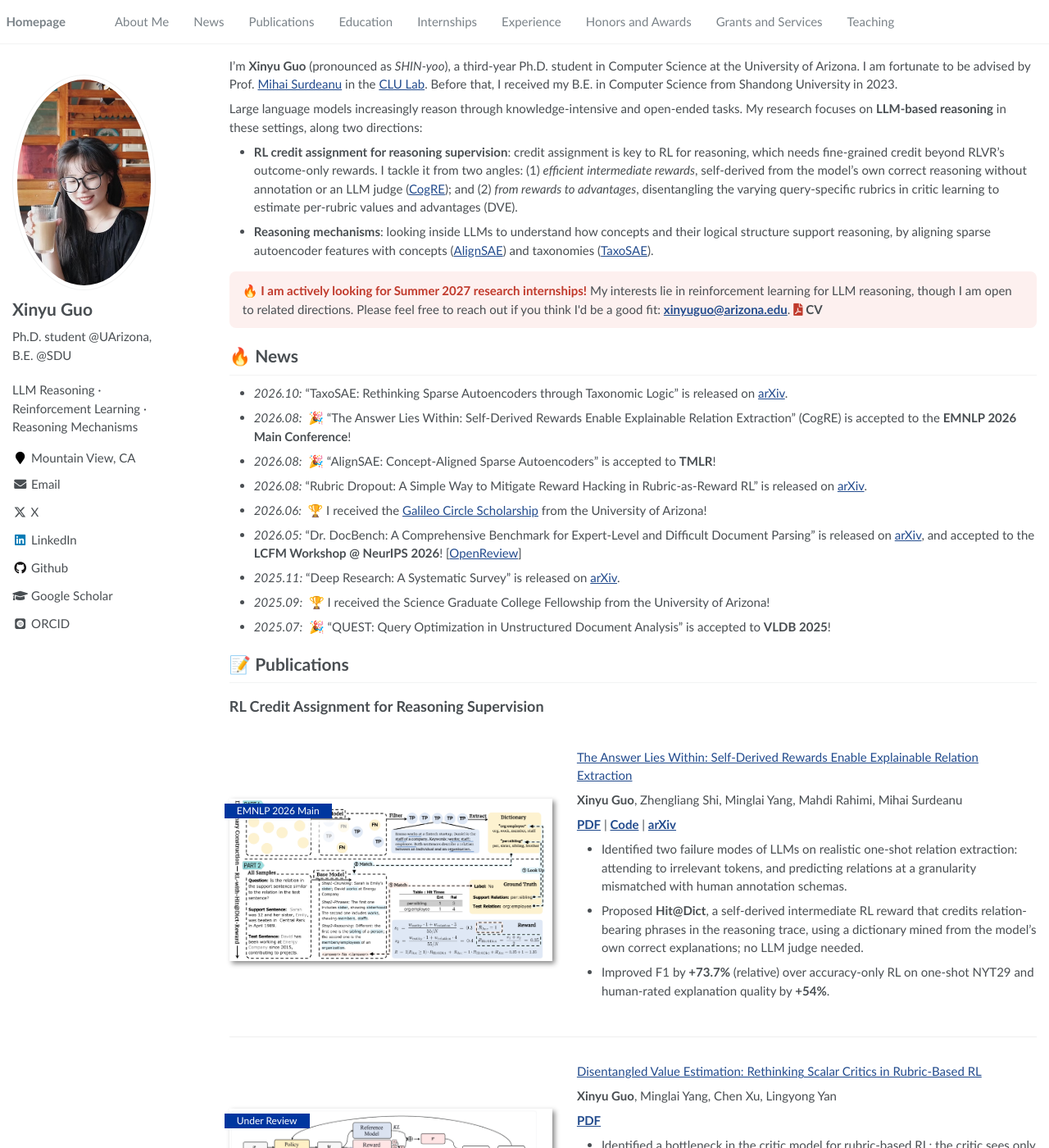
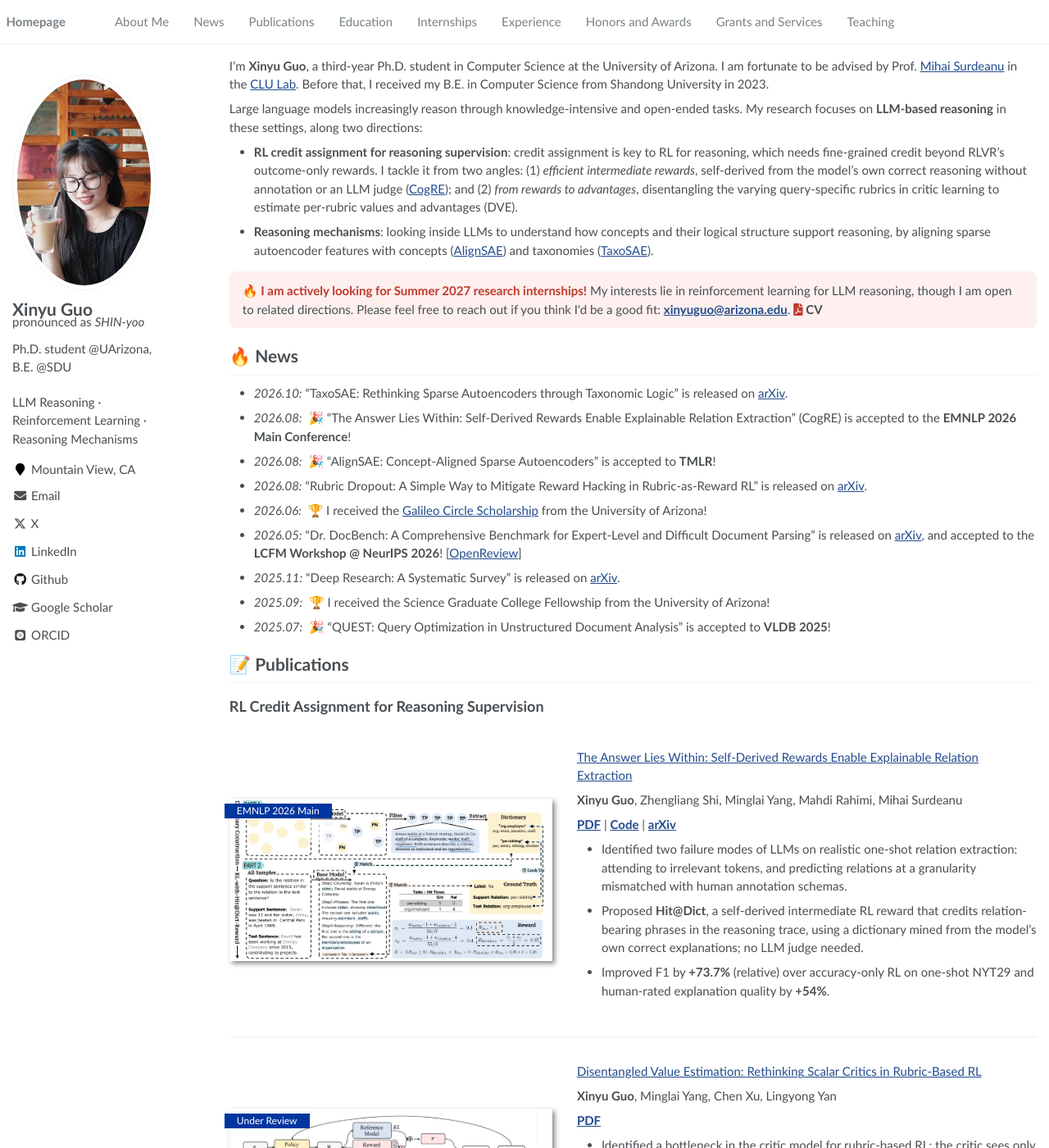
Before and after one commit to xinnyuguo/xinnyuguo.github.io, a Jekyll site: the page built from _pages/about.md, in a window 1280 px wide and 1400 px high. Shown: the whole window at 82% size. Built offline with Jekyll 4.4.1, drawn with Linux system fonts in a browser that asks for light colours; some web fonts are replaced.

Commit message:
Move name pronunciation under sidebar name
Co-Authored-By: Claude Opus 5.5 <noreply@anthropic.com>

```diff
--- a/_config.yml
+++ b/_config.yml
@@ -24,6 +24,7 @@ baidu_site_verification  :  # get baidu_site_verification from https://ziyuan.ba
 # Site Author
 author:
   name             : "Xinyu Guo"
+  pronunciation    : "SHIN-yoo"
   avatar           : "images/personal_image.jpg"
   bio              : "Ph.D. student @UArizona, B.E. @SDU"
   location         : "Mountain View, CA"
--- a/_includes/author-profile.html
+++ b/_includes/author-profile.html
@@ -10,6 +10,7 @@
 
   <div class="author__content">
     <h3 class="author__name">{{ author.name }}</h3>
+    {% if author.pronunciation %}<p class="author__pronunciation">pronounced as <em>{{ author.pronunciation }}</em></p>{% endif %}
     {% if author.bio %}<p class="author__bio">{{ author.bio }}</p>{% endif %}
   </div>
 
--- a/_sass/_sidebar.scss
+++ b/_sass/_sidebar.scss
@@ -136,6 +136,18 @@
   font-size: $type-size-4;
 }
 
+.author__pronunciation {
+  margin: 0;
+  font-family: $sans-serif;
+  font-size: $type-size-6;
+  color: $dark-gray;
+
+  @include breakpoint($large) {
+    margin-top: -8px;
+    margin-bottom: 10px;
+  }
+}
+
 .author__bio {
   margin: 0;
 
```
Also changed, not shown: _pages/about.md (+1 -1 lines).
